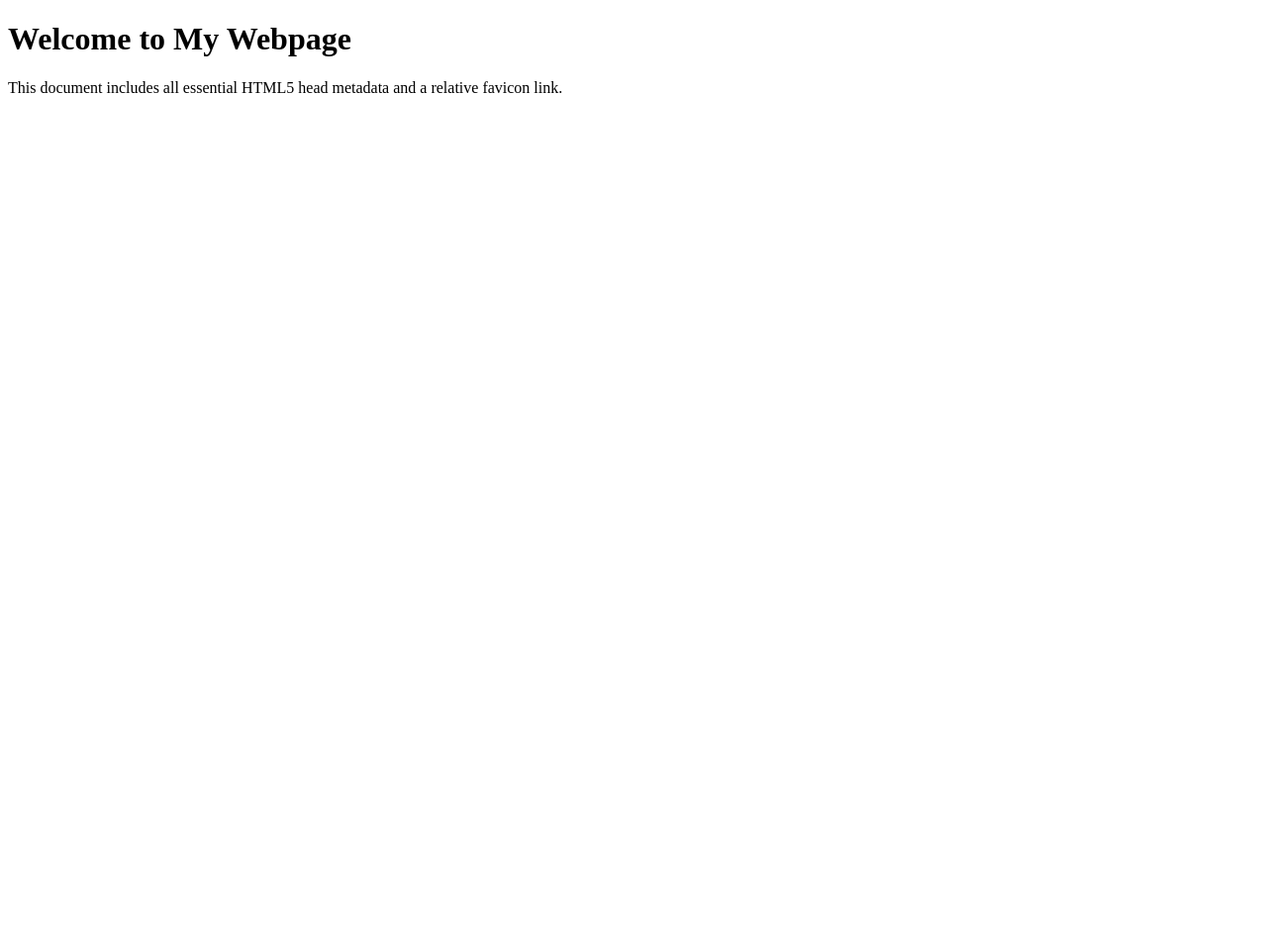
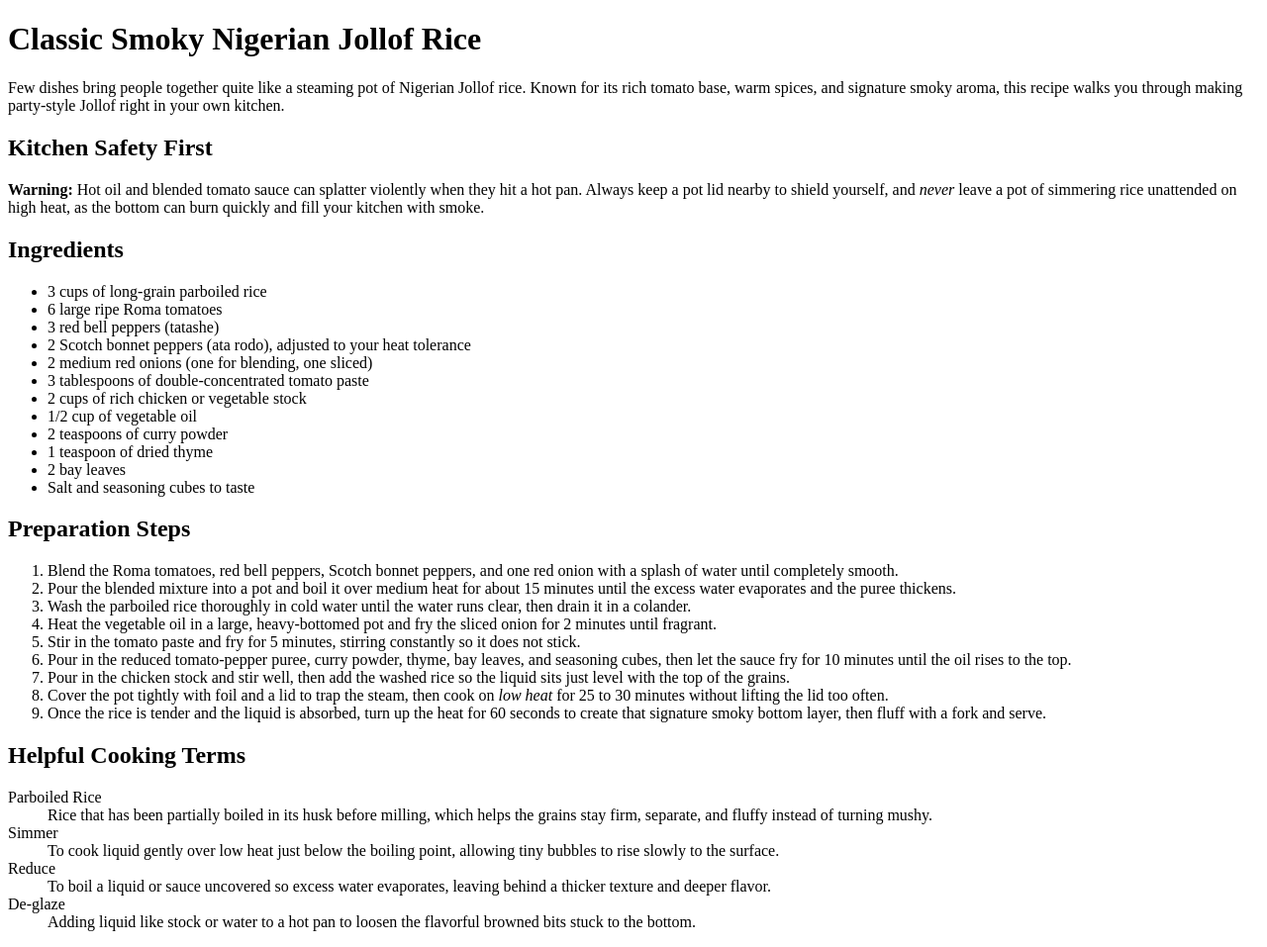
Before and after one commit to joelyakubu269/Digihub, a plain HTML site: page html-foundations/assignment-01/index.html in a window 1280 px wide. Shown: the whole page at 99% size. Before the commit the page ends 800 px from the top, so only its background shows below. Drawn offline with Linux system fonts and the light colour scheme.

Commit message:
digihub assignment

```diff
--- a/html-foundations/assignment-01/index.html
+++ b/html-foundations/assignment-01/index.html
@@ -3,13 +3,62 @@
 <head>
     <meta charset="UTF-8">
     <meta name="viewport" content="width=device-width, initial-scale=1.0">
-    <meta name="description" content="A beginner-friendly HTML5 webpage demonstrating proper document structure and metadata.">
+    <meta name="description" content="A classic, smoky Nigerian Jollof Rice recipe with step-by-step instructions, kitchen safety tips, and essential cooking terms.">
     <meta name="author" content="Digihub Tech">
-    <title>HTML5 Metadata and Structure Guide</title>
-    <link rel="icon" href="./favicon.png" type="image/png">
+    <title>Classic Smoky Nigerian Jollof Rice Recipe</title>
 </head>
 <body>
-    <h1>Welcome to My Webpage</h1>
-    <p>This document includes all essential HTML5 head metadata and a relative favicon link.</p>
+
+    <h1>Classic Smoky Nigerian Jollof Rice</h1>
+
+    <p>Few dishes bring people together quite like a steaming pot of Nigerian Jollof rice. Known for its rich tomato base, warm spices, and signature smoky aroma, this recipe walks you through making party-style Jollof right in your own kitchen.</p>
+
+    <h2>Kitchen Safety First</h2>
+    <p><strong>Warning:</strong> Hot oil and blended tomato sauce can splatter violently when they hit a hot pan. Always keep a pot lid nearby to shield yourself, and <em>never</em> leave a pot of simmering rice unattended on high heat, as the bottom can burn quickly and fill your kitchen with smoke.</p>
+
+    <h2>Ingredients</h2>
+    <ul>
+        <li>3 cups of long-grain parboiled rice</li>
+        <li>6 large ripe Roma tomatoes</li>
+        <li>3 red bell peppers (tatashe)</li>
+        <li>2 Scotch bonnet peppers (ata rodo), adjusted to your heat tolerance</li>
+        <li>2 medium red onions (one for blending, one sliced)</li>
+        <li>3 tablespoons of double-concentrated tomato paste</li>
+        <li>2 cups of rich chicken or vegetable stock</li>
+        <li>1/2 cup of vegetable oil</li>
+        <li>2 teaspoons of curry powder</li>
+        <li>1 teaspoon of dried thyme</li>
+        <li>2 bay leaves</li>
+        <li>Salt and seasoning cubes to taste</li>
+    </ul>
+
+    <h2>Preparation Steps</h2>
+    <ol>
+        <li>Blend the Roma tomatoes, red bell peppers, Scotch bonnet peppers, and one red onion with a splash of water until completely smooth.</li>
+        <li>Pour the blended mixture into a pot and boil it over medium heat for about 15 minutes until the excess water evaporates and the puree thickens.</li>
+        <li>Wash the parboiled rice thoroughly in cold water until the water runs clear, then drain it in a colander.</li>
+        <li>Heat the vegetable oil in a large, heavy-bottomed pot and fry the sliced onion for 2 minutes until fragrant.</li>
+        <li>Stir in the tomato paste and fry for 5 minutes, stirring constantly so it does not stick.</li>
+        <li>Pour in the reduced tomato-pepper puree, curry powder, thyme, bay leaves, and seasoning cubes, then let the sauce fry for 10 minutes until the oil rises to the top.</li>
+        <li>Pour in the chicken stock and stir well, then add the washed rice so the liquid sits just level with the top of the grains.</li>
+        <li>Cover the pot tightly with foil and a lid to trap the steam, then cook on <em>low heat</em> for 25 to 30 minutes without lifting the lid too often.</li>
+        <li>Once the rice is tender and the liquid is absorbed, turn up the heat for 60 seconds to create that signature smoky bottom layer, then fluff with a fork and serve.</li>
+    </ol>
+
+    <h2>Helpful Cooking Terms</h2>
+    <dl>
+        <dt>Parboiled Rice</dt>
+        <dd>Rice that has been partially boiled in its husk before milling, which helps the grains stay firm, separate, and fluffy instead of turning mushy.</dd>
+
+        <dt>Simmer</dt>
+        <dd>To cook liquid gently over low heat just below the boiling point, allowing tiny bubbles to rise slowly to the surface.</dd>
+
+        <dt>Reduce</dt>
+        <dd>To boil a liquid or sauce uncovered so excess water evaporates, leaving behind a thicker texture and deeper flavor.</dd>
+
+        <dt>De-glaze</dt>
+        <dd>Adding liquid like stock or water to a hot pan to loosen the flavorful browned bits stuck to the bottom.</dd>
+    </dl>
+
 </body>
 </html>
```
